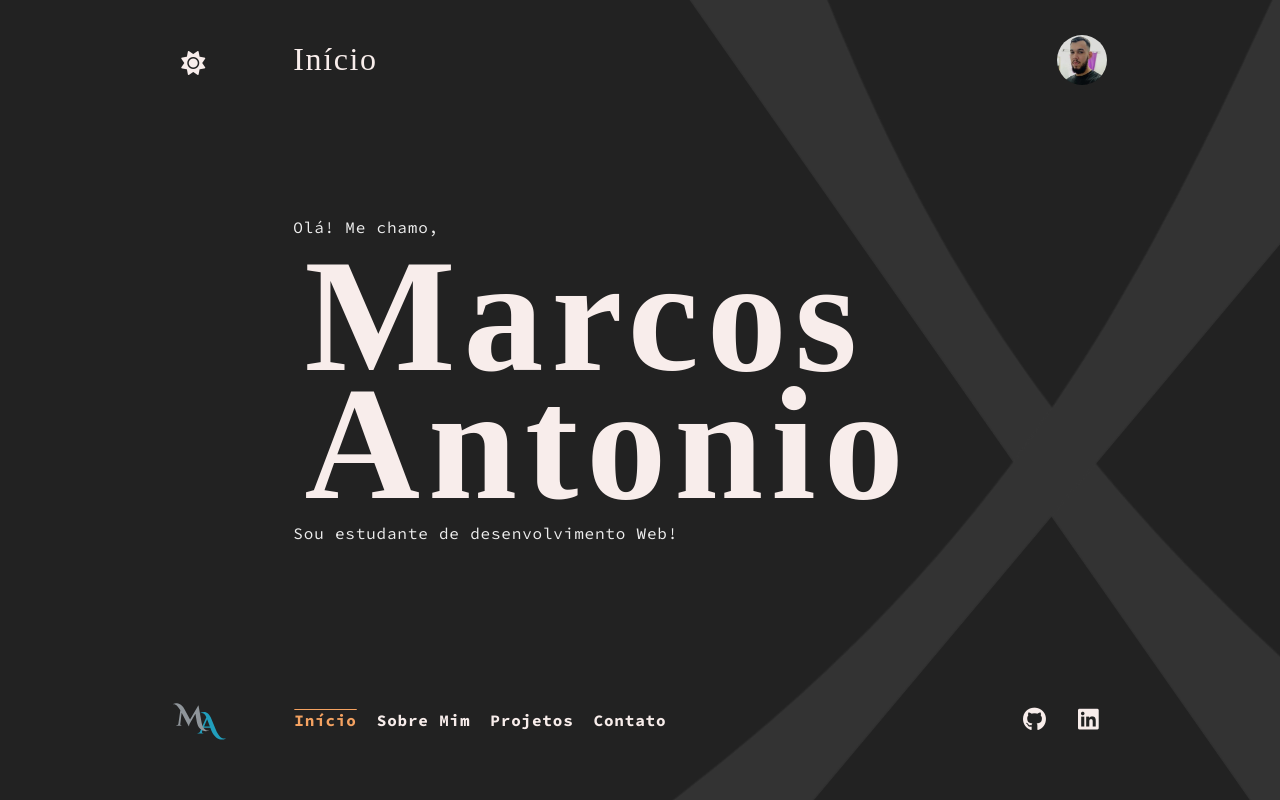
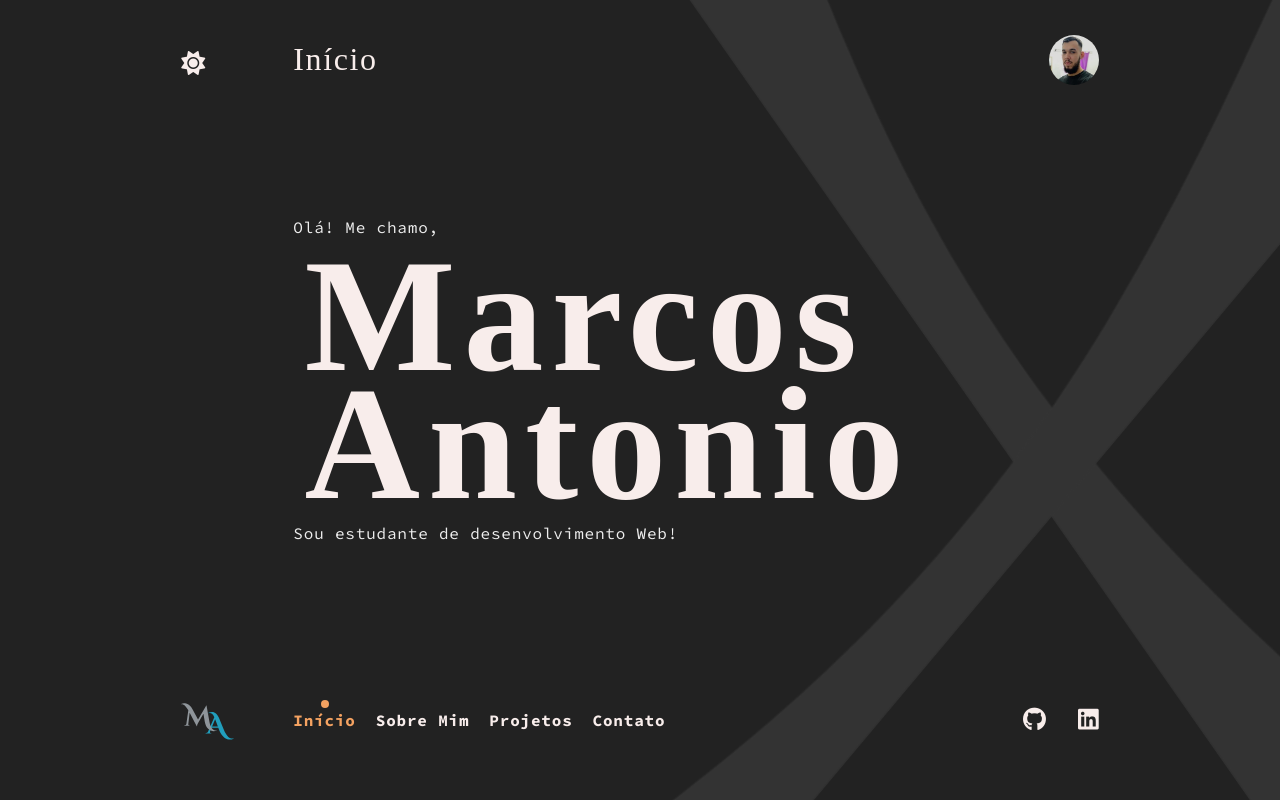
Before and after one commit to marguiar/site-portfolio, a website: page index.html in a window 1280 px wide. Shown: the top 800 px of the page. Drawn offline with Linux system fonts and the light colour scheme; a web font is replaced by a local one.

Commit message:
navlink hint updated and few layout fixes

```diff
--- a/css/scss/_nav.scss
+++ b/css/scss/_nav.scss
@@ -21,23 +21,23 @@ nav {
     @include monospace(16);
     font-weight: bold;
     color: var(--title-icons);
-    padding: .2rem .3rem;
+    padding: 0.2rem 0.3rem;
     width: 80px;
     height: 45px;
     display: flex;
     align-items: center;
 
     &::before {
-      content: '\2630';
+      content: "\2630";
       font-size: 20px;
       color: var(--title-icons);
-      margin-right: .2rem;
-      transition: .3s;
+      margin-right: 0.2rem;
+      transition: 0.3s;
     }
 
     &.active::before {
-        transform: rotate(-90deg);
-      }
+      transform: rotate(-90deg);
+    }
 
     @include device(desktop) {
       display: none;
@@ -55,7 +55,7 @@ nav {
 
     img {
       animation: show-up 1s forwards;
-      margin-right: 63px;
+      margin: 0 63px 0 .5rem;
     }
   }
 }
@@ -74,17 +74,18 @@ nav {
   list-style: none;
   visibility: hidden;
   opacity: 0;
-  transition: visibility 0s .1s, opacity .2s linear;
+  transition: visibility 0s 0.1s, opacity 0.2s linear;
 
   &.active {
     visibility: initial;
-    opacity: .97;
-    transition: .2s linear;
+    opacity: 0.97;
+    transition: 0.2s linear;
   }
 
   li {
     width: 140px;
     font-weight: bold;
+    position: relative;
 
     a {
       @include monospace(16);
@@ -94,7 +95,23 @@ nav {
 
       &.active {
         color: var(--highlight);
-        text-decoration: overline;
+
+        &::before {
+          position: absolute;
+          left: 5px;
+          top: 7px;
+          content: "";
+          width: 8px;
+          height: 8px;
+          border-radius: 50%;
+          background: var(--highlight);
+
+          @include device(desktop) {
+            left: 50%;
+            transform: translate(-50%);
+            top: -10px;
+          }
+        }
       }
 
       @include device(desktop) {
@@ -118,7 +135,7 @@ nav {
     opacity: 1;
     justify-content: flex-start;
     animation: show-up 1s forwards;
-    margin-left: -5px;
+    margin-left: -14px;
 
     li {
       width: initial;
--- a/css/scss/style.scss
+++ b/css/scss/style.scss
@@ -50,6 +50,10 @@ header {
   @include device(desktop) {
     grid-column: 2 / 8;
     grid-row: 1;
+
+    img {
+      margin-right: .5rem;
+    }
   }
 }
 
```
Also changed, not shown: css/style.css, 1 other file.
